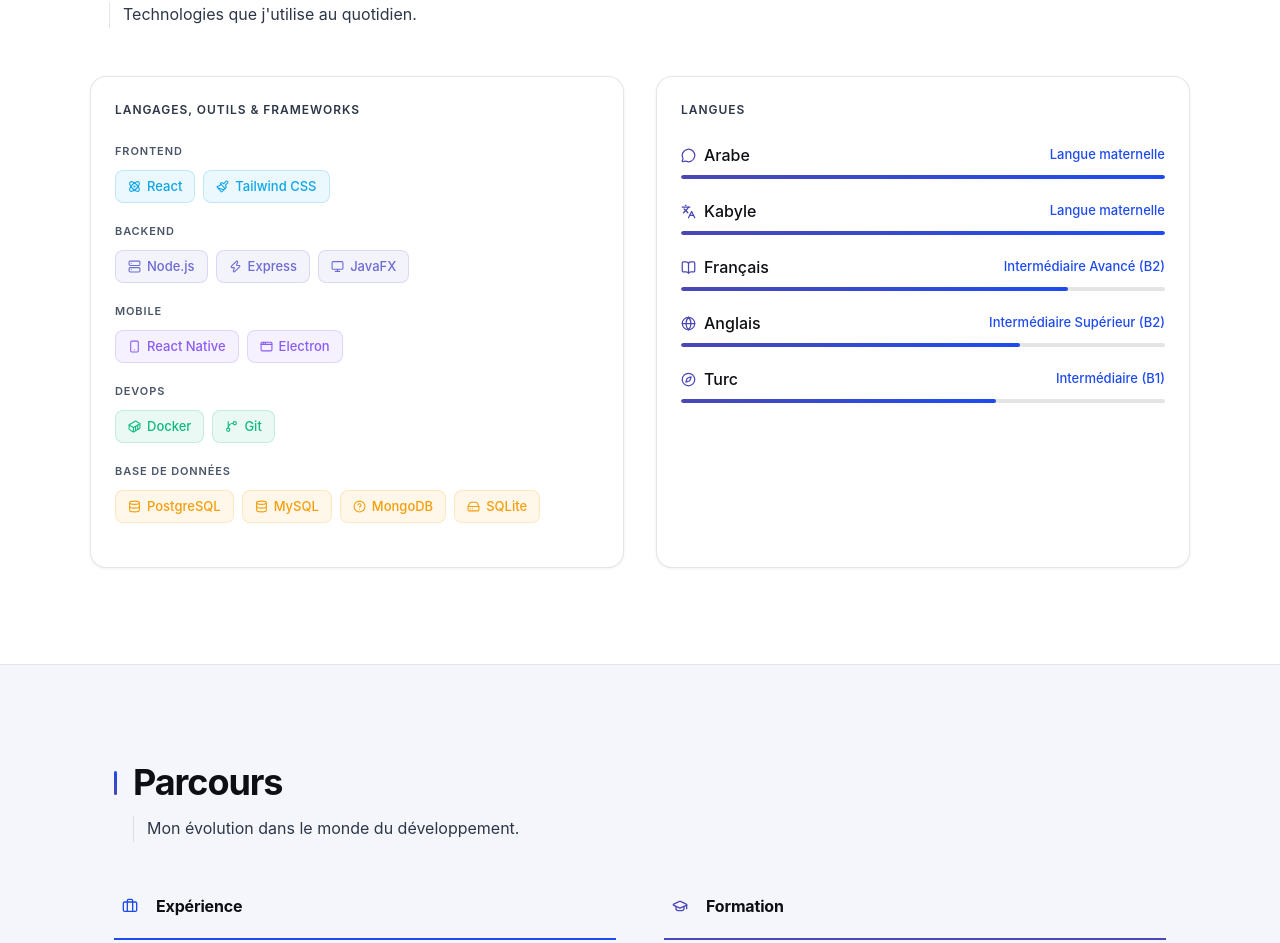
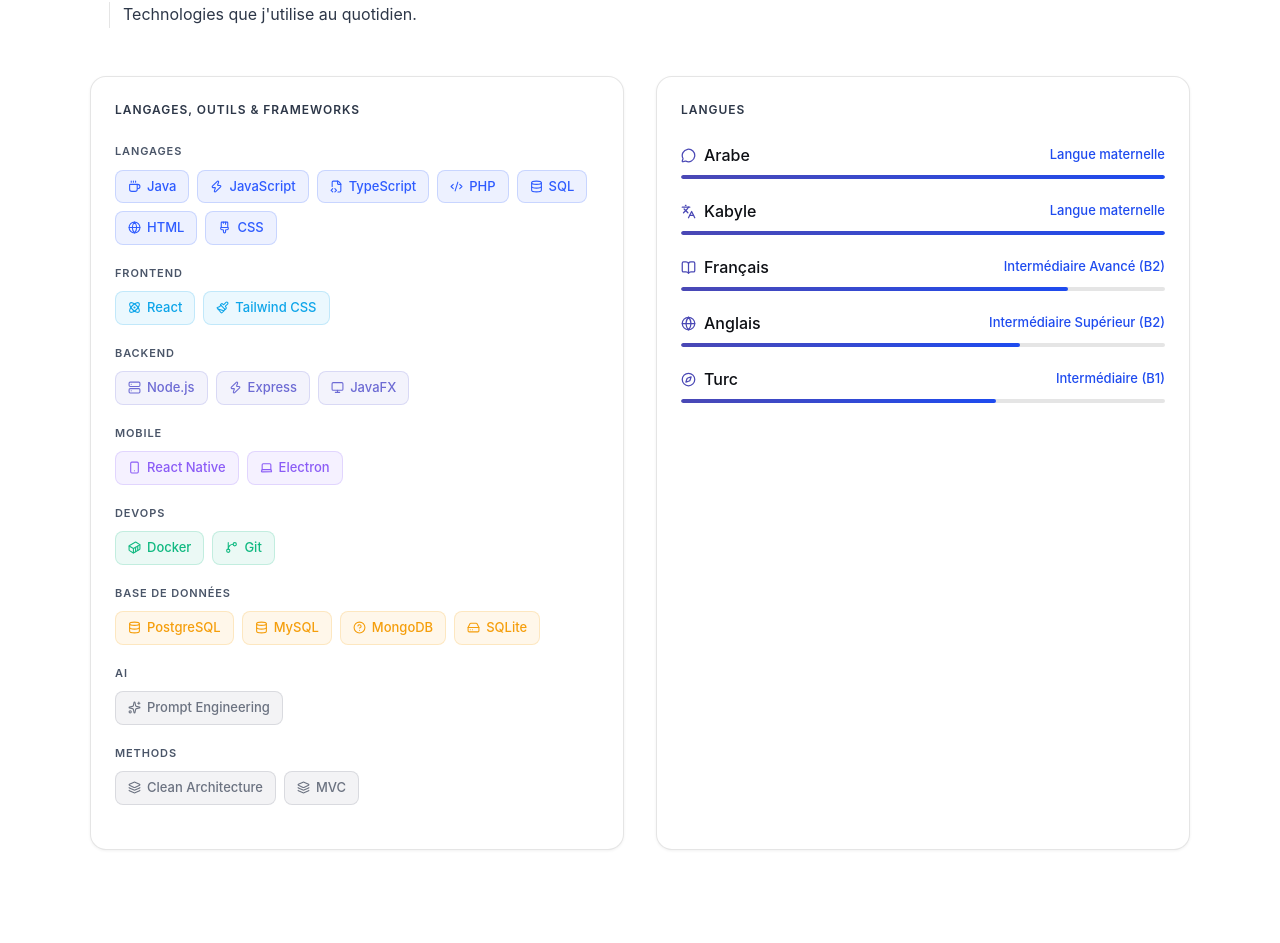
Before and after one commit to imenelc1/Portfolio, a React (Vite) app: page / in a window 1280 px wide. Shown: the part 1854-2797 px from the top of the page. Built offline with nearby package versions, Linux system fonts and the light colour scheme.

Commit message:
ajouter tools"

```diff
--- a/src/components/sections/SkillsSection.jsx
+++ b/src/components/sections/SkillsSection.jsx
@@ -83,6 +83,7 @@
 
   /* Noms de catégories traduits */
   const categoryLabels = {
+    Language: lang === 'fr' ? 'Langages' : 'Languages',
     Frontend: 'Frontend',
     Backend:  'Backend',
     Mobile:   'Mobile',
--- a/src/data/skills.js
+++ b/src/data/skills.js
@@ -5,21 +5,42 @@
 
 
 export const tools = [
-  { name: 'React',        category: 'Frontend', icon: 'Atom'        },
-  { name: 'Tailwind CSS', category: 'Frontend', icon: 'Paintbrush'  },
-  { name: 'Node.js',      category: 'Backend',  icon: 'Server'      },
-  { name: 'Express',      category: 'Backend',  icon: 'Zap'         },
-  { name: 'JavaFX',       category: 'Backend',  icon: 'Monitor'     },
-  { name: 'React Native', category: 'Mobile',   icon: 'Smartphone'  },
-  { name: 'Electron',     category: 'Mobile',   icon: 'AppWindow'   },
-  { name: 'Docker',       category: 'DevOps',   icon: 'Container'   },
-  { name: 'Git',          category: 'DevOps',   icon: 'GitBranch'   },
-  { name: 'PostgreSQL',   category: 'Database', icon: 'Database'    },
-  { name: 'MySQL',        category: 'Database', icon: 'Database'    },
-  { name: 'MongoDB',      category: 'Database', icon: 'CircleStack' },
-  { name: 'SQLite',       category: 'Database', icon: 'HardDrive'   },
+  // Langages
+  { name: 'Java',        category: 'Language', icon: 'Coffee'     },
+  { name: 'JavaScript',  category: 'Language', icon: 'Zap'        },
+  { name: 'TypeScript',  category: 'Language', icon: 'FileCode2'  },
+  { name: 'PHP',         category: 'Language', icon: 'Code2'      },
+  { name: 'SQL',         category: 'Language', icon: 'Database'   },
+  { name: 'HTML',        category: 'Language', icon: 'Globe'      },
+  { name: 'CSS',         category: 'Language', icon: 'Paintbrush2'},
+
+  // Frontend
+  { name: 'React',        category: 'Frontend', icon: 'Atom'       },
+  { name: 'Tailwind CSS', category: 'Frontend', icon: 'Paintbrush' },
+
+  // Backend
+  { name: 'Node.js',      category: 'Backend',  icon: 'Server'     },
+  { name: 'Express',      category: 'Backend',  icon: 'Zap'        },
+  { name: 'JavaFX',       category: 'Backend',  icon: 'Monitor'    },
+
+  // Mobile
+  { name: 'React Native', category: 'Mobile',   icon: 'Smartphone' },
+  { name: 'Electron',     category: 'Mobile',   icon: 'Laptop'     },
+
+  // DevOps
+  { name: 'Docker',       category: 'DevOps',   icon: 'Container'  },
+  { name: 'Git',          category: 'DevOps',   icon: 'GitBranch'  },
+
+  // Base de données
+  { name: 'PostgreSQL',   category: 'Database', icon: 'Database'   },
+  { name: 'MySQL',        category: 'Database', icon: 'Database'   },
+  { name: 'MongoDB',      category: 'Database', icon: 'CircleStack'},
+  { name: 'SQLite',       category: 'Database', icon: 'HardDrive'  },
+  // Méthodes & IA
+  { name: 'Prompt Engineering', category: 'AI',      icon: 'Sparkles'   },
+  { name: 'Clean Architecture', category: 'Methods', icon: 'Layers'     },
+  { name: 'MVC', category: 'Methods', icon: 'Layers'     },
 ]
-
 export const humanLanguages = [
   {
     name:    { fr: 'Arabe',    en: 'Arabic'   },
```
